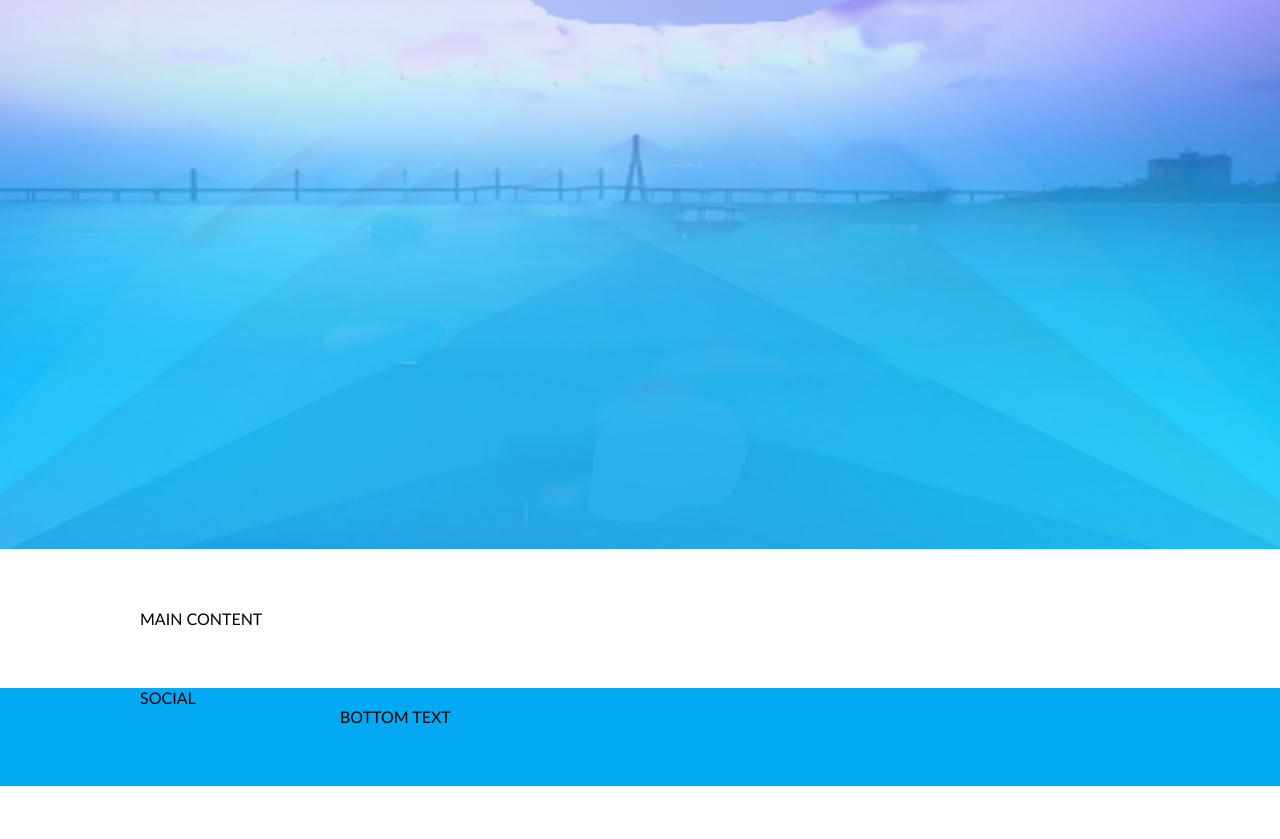
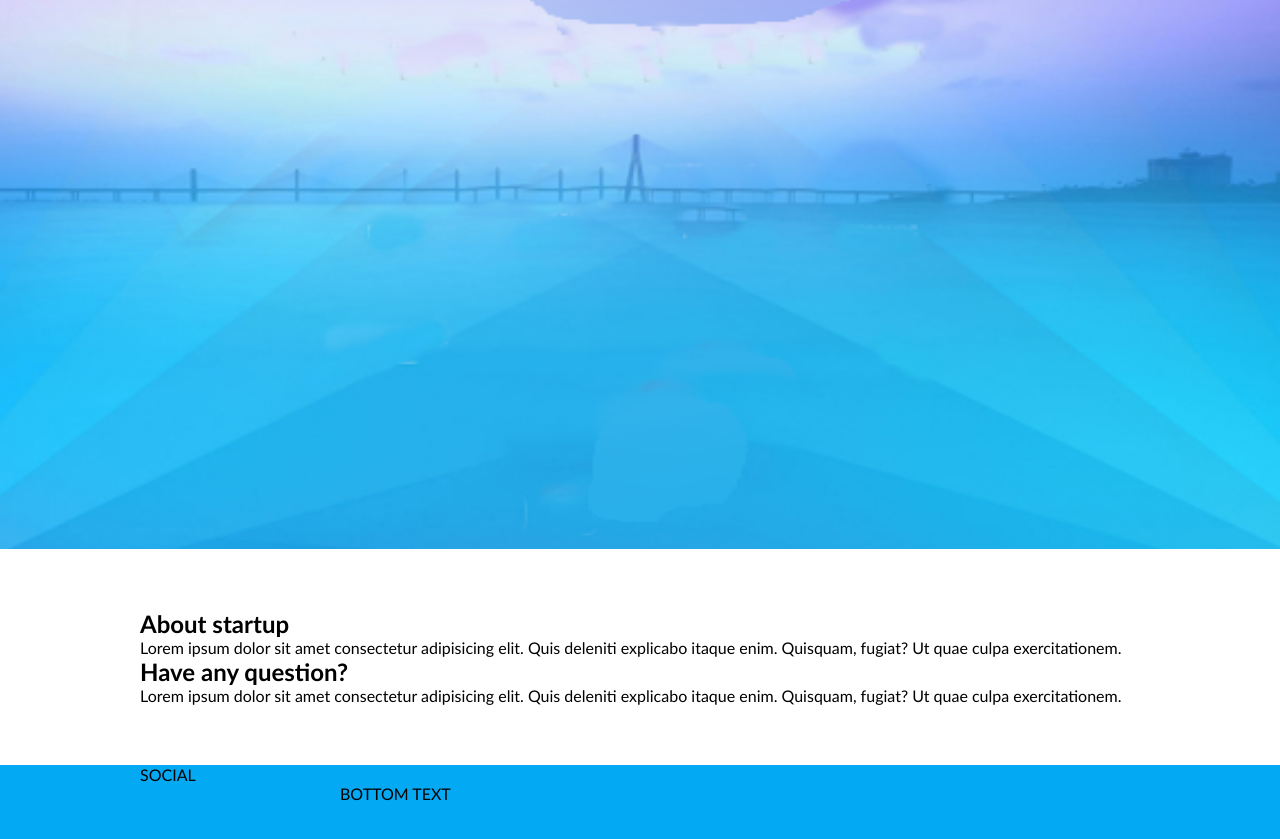
Before and after one commit to VytautasValutis/08-coming-soon, a website: page index.html in a window 1280 px wide. Shown: the part 251-1090 px from the top of the page. Before the commit the page ends 1037 px from the top, so only its background shows below. Drawn offline with Linux system fonts and the light colour scheme.

Commit message:
Head section

```diff
--- a/css/pages/main.css
+++ b/css/pages/main.css
@@ -11,9 +11,10 @@ section.container {
     min-height: 100vh;
     padding-bottom: 30px;
     background-image: url(../../img/coming-soon-bg01.png);
-    background-position: top;
+    background-position: center;
     background-size: cover;
-    background-repeat: no-repeat;
+    /* background-repeat: no-repeat; */
+    background-attachment: fixed;
 }
 .hero > .short-row {
     display: flex;
--- a/index.html
+++ b/index.html
@@ -29,7 +29,14 @@
     </section>
     <main class="container">
         <div class="row">
-            MAIN CONTENT
+            <div class="left-column">
+                <h2>About startup</h2>
+                <p>Lorem ipsum dolor sit amet consectetur adipisicing elit. Quis deleniti explicabo itaque enim. Quisquam, fugiat? Ut quae culpa exercitationem.</p>
+            </div>
+            <div class="right-column">
+                <h2>Have any question?</h2>
+                <p>Lorem ipsum dolor sit amet consectetur adipisicing elit. Quis deleniti explicabo itaque enim. Quisquam, fugiat? Ut quae culpa exercitationem.</p>
+            </div>
         </div>
     </main>
     <footer class="container bg-main">
```
